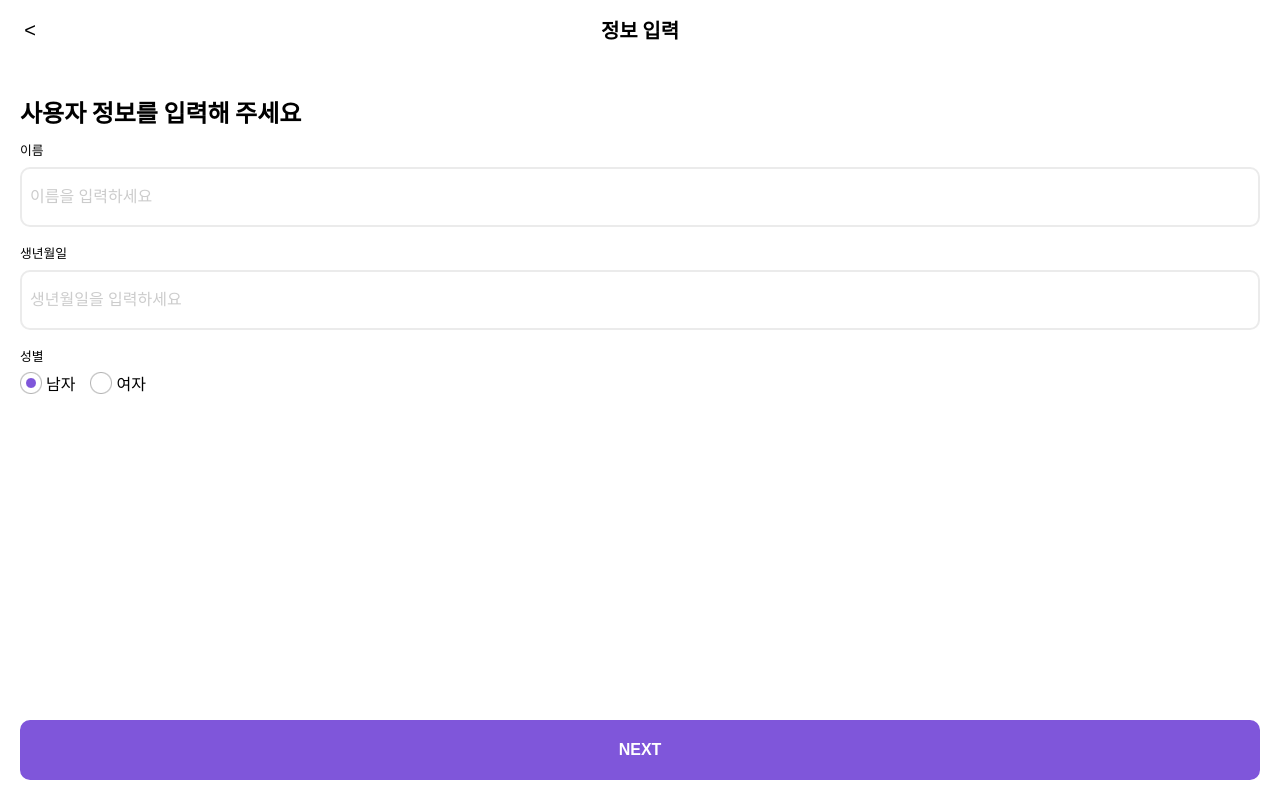
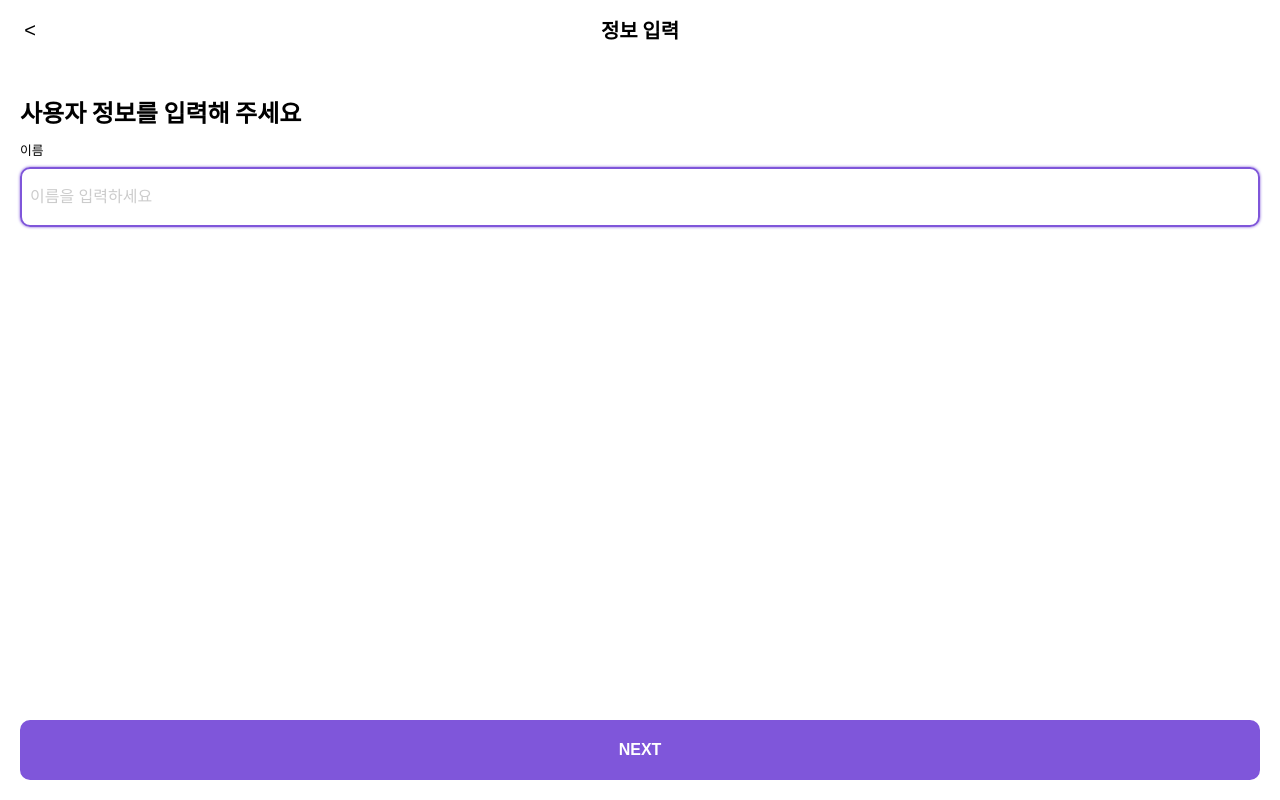
Before and after one commit to recordboy/dev, a Vue app: page /front in a window 1280 px wide. Both pictures are taken after a click on the button "NEXT". Built offline with nearby package versions, Linux system fonts and the light colour scheme.

Commit message:
컴포넌트 수정

```diff
--- a/src/components/input/TextInput.vue
+++ b/src/components/input/TextInput.vue
@@ -1,9 +1,25 @@
 <script>
 export default {
   name: 'dev-text-input',
-  props: ['id', 'title'],
+  props: ['id', 'title', 'focus'],
   setup() {
     // console.log('text-input: ', props);
+  },
+  mounted() {
+
+
+    // var a = this.focus;
+    // console.log(a)
+
+    // // TODO 테스트
+    setTimeout(() => {
+      this.$refs.start01.focus();
+    }, 500);
+
+    // // TODO 테스트
+    // setTimeout(() => {
+    //   this.$refs.start01.focus();
+    // }, 500);
   }
 }
 </script>
@@ -11,7 +27,8 @@ export default {
 <template>
   <div class="text-input">
     <label :for="this.id">{{this.title}}</label>
-    <input :id="this.id" type="text" :placeholder="this.title + '을 입력하세요'" />
+    <input :id="this.id" type="text" :placeholder="this.title + '을 입력하세요'" :ref="this.focus" />
+    <!-- <input :id="this.id" type="text" :placeholder="this.title + '을 입력하세요'" ref="aa" /> -->
   </div>
 </template>
 
--- a/src/pages/UserInfo.vue
+++ b/src/pages/UserInfo.vue
@@ -1,24 +1,24 @@
 <script setup>
 import TextInput from '../components/input/TextInput.vue';
-import RadioBox from '../components/input/RadioBox.vue';
+// import RadioBox from '../components/input/RadioBox.vue';
 // import Radio from '../components/input/Radio.vue';
 </script>
 
 <script>
-const radioLit = [
-  {
-    'id': '01',
-    'gender': 'm',
-    'title': '남자',
-    'checked': true
-  },
-  {
-    'id': '02',
-    'gender': 'f',
-    'title': '여자',
-    'checked': false
-  }
-]
+// const radioLit = [
+//   {
+//     'id': '01',
+//     'gender': 'm',
+//     'title': '남자',
+//     'checked': true
+//   },
+//   {
+//     'id': '02',
+//     'gender': 'f',
+//     'title': '여자',
+//     'checked': false
+//   }
+// ]
 
 </script>
 
@@ -29,10 +29,10 @@ const radioLit = [
         사용자 정보를 입력해 주세요
       </h1>
     </div>
-    <TextInput id="text-input-01" title="이름" />
-    <TextInput id="text-input-02" title="생년월일" />
+    <TextInput id="text-input-01" title="이름" focus="start01" />
+    <!-- <TextInput id="text-input-02" title="생년월일" focus="start02" /> -->
 
-    <RadioBox :radioLit="radioLit" name="radio-01" title="성별" />
+    <!-- <RadioBox :radioLit="radioLit" name="radio-01" title="성별" /> -->
 
     <!-- <div class="radio-wrap">
       <Radio id="radio-02-01" name="radio-02" title="남자" value="m" checked="checked" />
```
